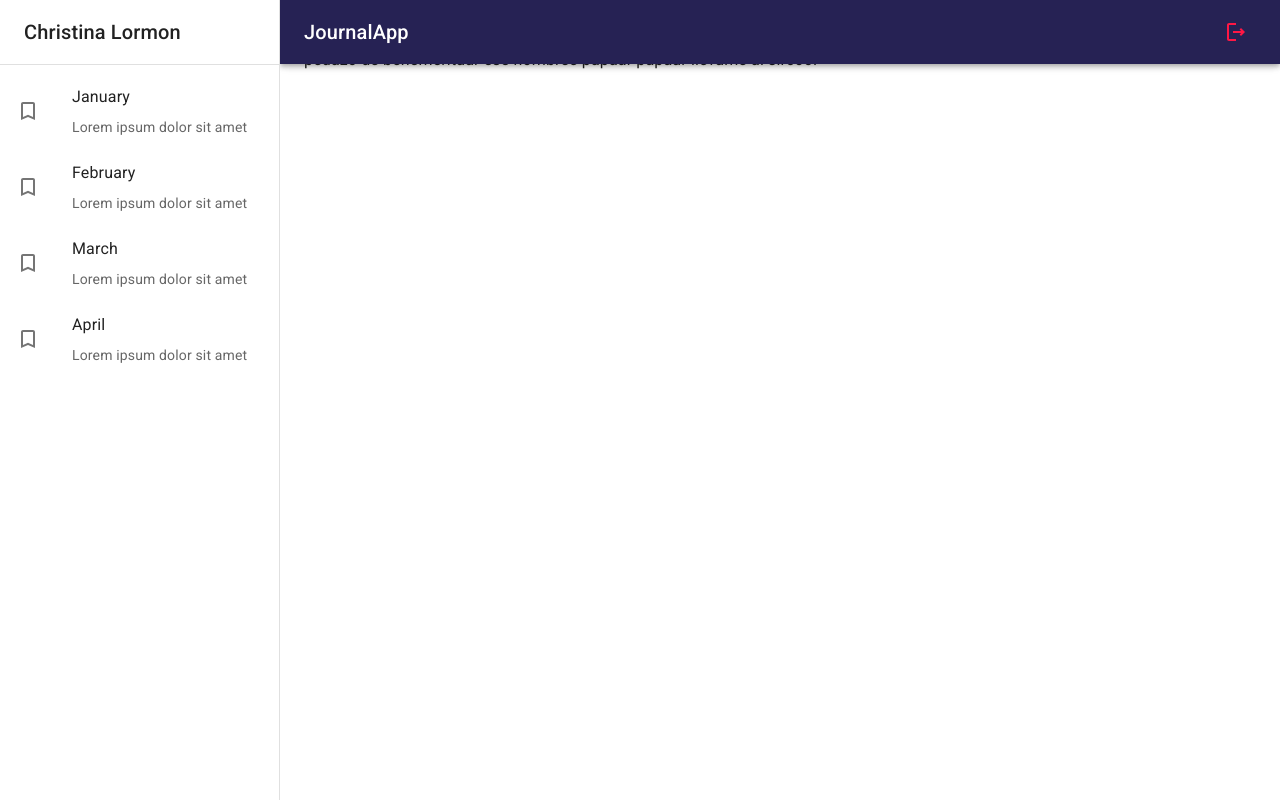
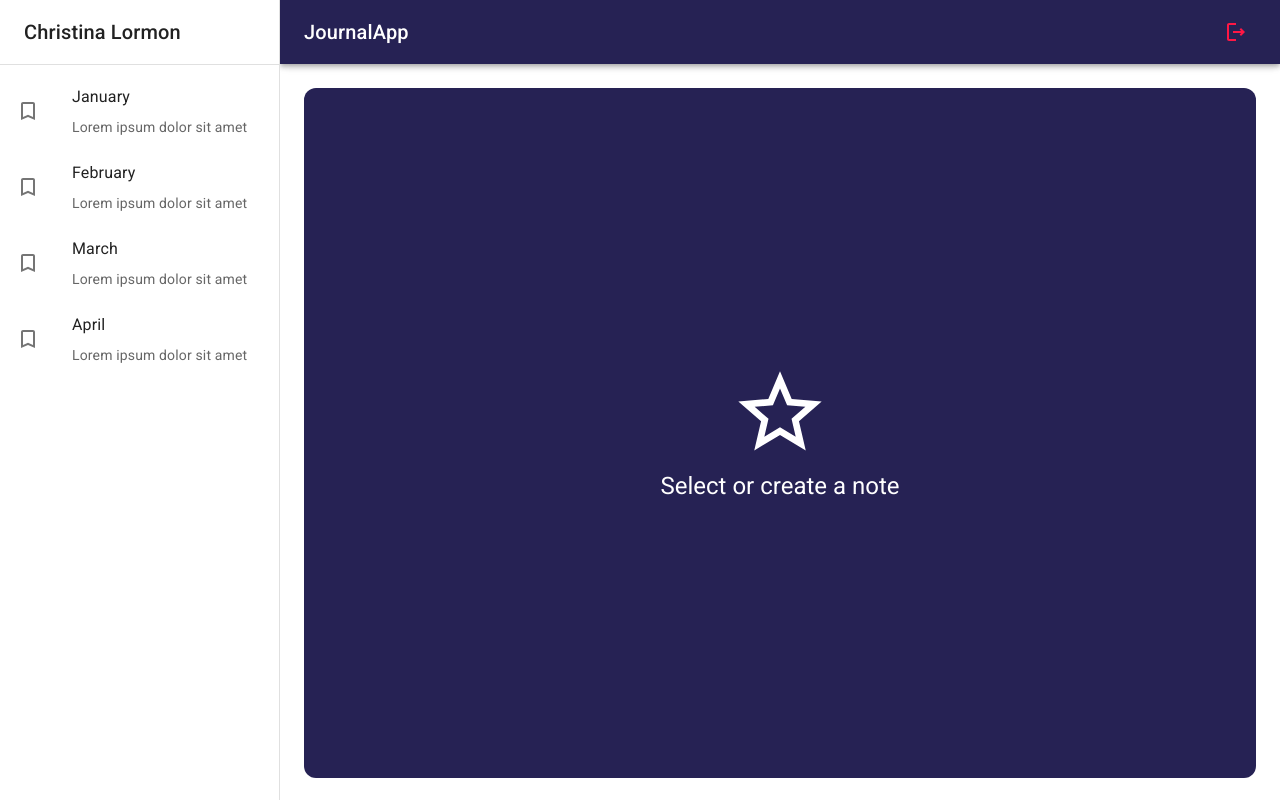
Before and after one commit to christinalorenzomontes/journal-app-react, a React (Vite) app: page / in a window 1280 px wide. Built offline with nearby package versions, Linux system fonts and the light colour scheme.

Commit message:
add NothingSelectedView

```diff
--- a/src/journal/layout/JournalLayout.jsx
+++ b/src/journal/layout/JournalLayout.jsx
@@ -1,8 +1,7 @@
-import { Box } from "@mui/material";
+import { Box, Toolbar } from "@mui/material";
 import { NavBar, SideBar } from "../components";
 
 const drawerWidth = 280;
-
 
 export const JournalLayout = ({ children }) => {
   return (
@@ -14,6 +13,7 @@
         component='main'
         sx={{ flexGrow: 1, p: 3 }}
       >
+        <Toolbar />
         { children }
       </Box>
     </Box>
--- a/src/journal/pages/JournalPage.jsx
+++ b/src/journal/pages/JournalPage.jsx
@@ -1,15 +1,12 @@
-import { Typography } from "@mui/material";
 import { JournalLayout } from "../layout/JournalLayout";
+import { NothingSelectedView } from "../views";
 
 const drawerWidth = 240;
 
 export const JournalPage = () => {
   return (
     <JournalLayout>
-      <Typography>
-        Lorem fistrum a peich ese pedazo de benemeritaar ese hombree papaar papaar llevame al sircoo.
-        Lorem fistrum a peich ese pedazo de benemeritaar ese hombree papaar papaar llevame al sircoo.
-      </Typography>
+      <NothingSelectedView />
     </JournalLayout>
   )
 }
--- /dev/null
+++ b/src/journal/views/NothingSelectedView.jsx
@@ -0,0 +1,23 @@
+import { Grid, Typography } from "@mui/material";
+import { StarOutline } from "@mui/icons-material";
+
+
+export const NothingSelectedView = () => {
+  return (
+    <Grid
+      container
+      spacing={ 0 }
+      direction="column"
+      alignItems="center"
+      justifyContent="center"
+      sx={{ minHeight: 'calc(100vh - 110px)', backgroundColor: 'primary.main', borderRadius: 3 }}
+    >
+      <Grid item xs={ 12 }>
+        <StarOutline sx={{ fontSize: 100, color: 'white' }} />
+      </Grid>
+      <Grid item>
+        <Typography color='white' variant='h5'>Select or create a note</Typography>
+      </Grid>
+    </Grid>
+  )
+}
--- /dev/null
+++ b/src/journal/views/index.js
@@ -0,0 +1 @@
+export * from './NothingSelectedView';
```
